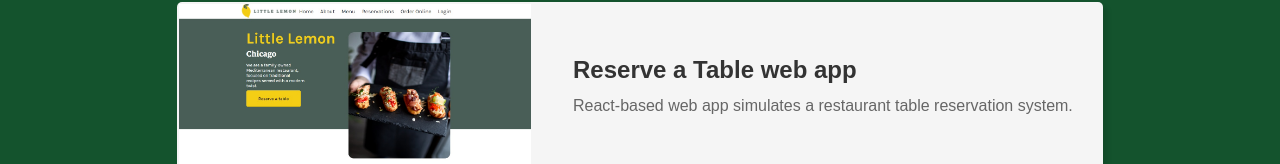
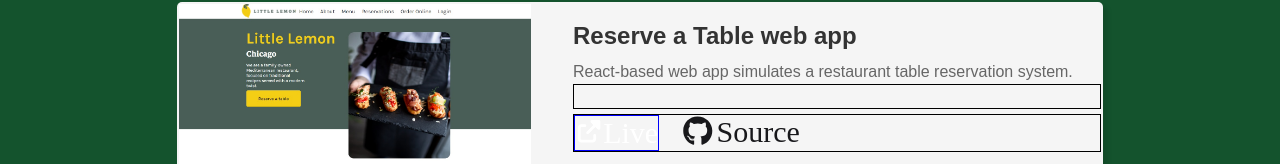
Before and after one commit to 23zeli/zeliPortfolio, a React (Vite) app: page / in a window 1280 px wide. Shown: the part 788-952 px from the top of the page. Built offline with nearby package versions, Linux system fonts and the light colour scheme.

Commit message:
added icons

```diff
--- a/src/Components/Cards.jsx
+++ b/src/Components/Cards.jsx
@@ -1,4 +1,9 @@
 import React from 'react'
+import { FontAwesomeIcon } from '@fortawesome/react-fontawesome'
+import { faGithub } from '@fortawesome/free-brands-svg-icons'
+import { faExternalLinkAlt } from '@fortawesome/free-solid-svg-icons'
+
+
 
 function Cards(props) {
   return (
@@ -7,25 +12,22 @@ function Cards(props) {
         <img
           src={props.getImageSrc}
           alt={props.title}
-          // height={200}
         />
       </div>
       <div className="card-text-container">
         <h2 className="card-header" >{props.title}</h2>
         <p className="card-text" >{props.description}</p>
-        {/*<div className="skills-icons"></div>
+        <div className="skills-icons"></div>
          <div className="links-btns" style={{display: 'flex'}}>
           <a className="live-icon" type='button'href='#' target='blank'>
-            <img
-              src=''
-              alt='Live'
-              title='Live'
-              // style={{width: '25px', height: '25px',}}
-            />
-            <span style={{ color: 'black' }}>Live</span>
+            <FontAwesomeIcon icon={faExternalLinkAlt} size='xs' className='external-link'/>
+            <span>Live</span>
           </a>
-          <a className="source-icon">Source</a>
-        </div> */}
+          <a href='https://github.com/23zeli' className="source-icon">
+            <FontAwesomeIcon icon={faGithub}/>
+            <span>Source</span>
+          </a>
+        </div>
       </div>
     </div>
   )
```
